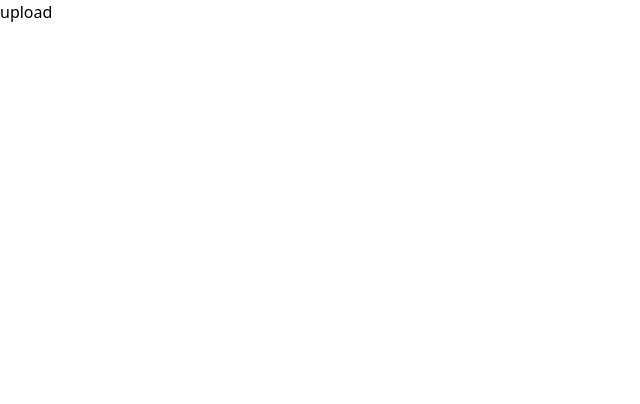
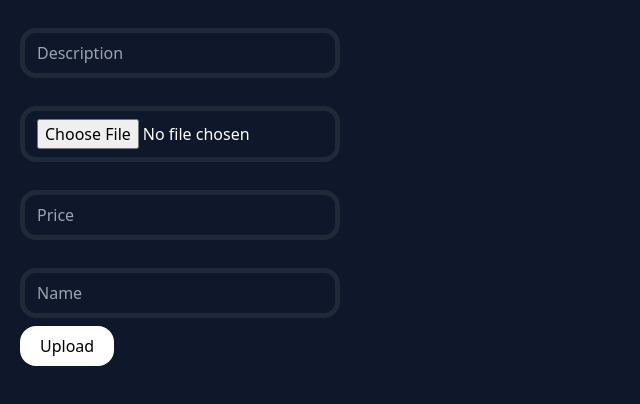
Before and after one commit to cafferti/selveencompany, a React (Vite) app: page / in a window 1280 px wide. Shown: the top 404 px of the page, without its empty margins (0-640 px from the left). Built offline with nearby package versions, Linux system fonts and the light colour scheme.

Commit message:
completed  gallery Api upload

```diff
--- a/src/signin.tsx
+++ b/src/signin.tsx
@@ -30,8 +30,8 @@ function signin (){
    const login = async (e) => {
        const validparameters = proceedLogin(e)
        if (validparameters === null) {
+
        } else {
-
 
          const logindata = {
             email: Username,
--- a/src/upload.tsx
+++ b/src/upload.tsx
@@ -1,8 +1,90 @@
 import React from 'react'
+import { useState } from 'react'
+import { toast, ToastContainer } from 'react-toastify';
+import 'react-toastify/dist/ReactToastify.css';
+
+
+const collectonsubmit = async (e) => {
+  e.preventDefault()
+
+  const formData = new FormData(e.currentTarget) //e.formdata gets the inputs which the function and event handler is attached to i.e(collectonsubmit.e)//
+  console.log(formData);
+  {
+    // const description = formData.get('description');
+    // const imageurl = formData.get('imageurl');
+    // const price = formData.get('price');
+    // const name = formData.get('name');
+
+    // console.log(description)
+    // console.log(imageurl)
+    // console.log(price)
+    // console.log(name)
+
+    //shorter method//
+  }
+  const data = Object.fromEntries(formData)
+  console.log(data)
+
+  //now to get an array of just the values//
+  const values = [...formData.values()]
+  console.log(values)
+  //getting the values and check if anyone is empty so you will throw an error
+  const oneisempty = values.includes('')
+  if (oneisempty) {
+    toast.warning('please fill all details')
+    return
+  } else {
+    toast.success('communicating with server....')
+    try {
+      const response = await fetch('https://saul.onrender.com/api/v1/gallery/add', {
+        method: 'POST',
+        body: formData, // Pass formData directly to the backend
+        headers: {
+          // Do not set the content-type when sending FormData as fetch will handle that
+        }
+      });
+
+      if (response.ok) {
+        const responseData = await response.json();
+        console.log('Response:', responseData);
+        toast.success('Upload successful!');
+      } else {
+        toast.error(`Upload failed: ${response.statusText}`);
+      }
+    } catch (error) {
+      toast.error('Network error: Unable to send request');
+      console.error('Error:', error);
+    }
+
+  }
+
+  //send to server//
+
+
+  // e.currentTarget.reset();
+
+}
+
+
+//to clear inputs//
+
+
 
 function upload() {
   return (
-    <div>upload</div>
+    <div className='h-screen '>
+      <ToastContainer />
+
+      <form onSubmit={collectonsubmit} className='bg-slate-900 text-white  h-[100%] w-[100%]'>
+        <input name='description' placeholder='Description' className=' bg-inherit border-[5px] px-3 w-[100%] max-w-[20rem] border-gray-800 ml-5 mt-7 py-2 rounded-2xl' type="text" /> <br />
+        <input name='imageUrl' placeholder='image URL' className=' bg-wh border-[5px] px-3 w-[100%] max-w-[20rem] border-gray-800 ml-5 mt-7 py-2 rounded-2xl bg-inherit' type="file" /> <br />
+        <input name='price' placeholder='Price' className=' bg-inherit border-[5px] px-3 w-[100%] max-w-[20rem] border-gray-800 ml-5 mt-7 py-2 rounded-2xl' type="text" /> <br />
+
+        <input name='name' placeholder='Name' className=' bg-inherit border-[5px] px-3 w-[100%] max-w-[20rem] border-gray-800 ml-5 mt-7 py-2 rounded-2xl' type="text" /> <br />
+        <button className='p-2 rounded-2xl bg-white text-black my-2 px-5 ml-5'>Upload</button>
+      </form>
+    </div>
+
   )
 }
 
```
